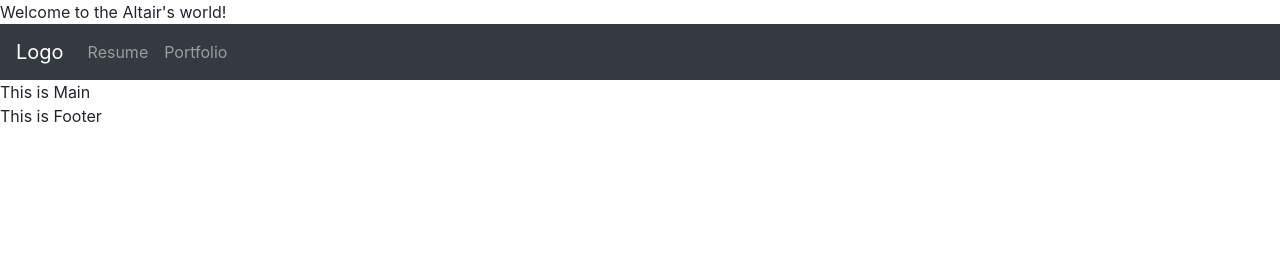
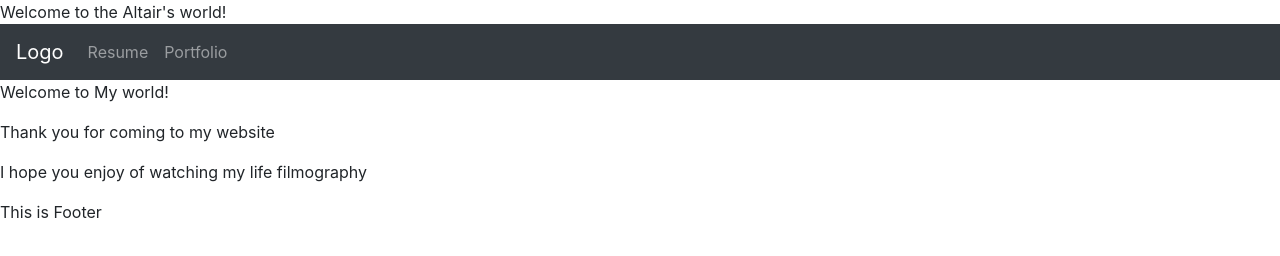
Before and after one commit to AltairWon/Summer_Project_2020, a plain HTML site: page index.html in a window 1280 px wide. Drawn offline with nearby package versions, Linux system fonts and the light colour scheme.

Commit message:
Update index.html

```diff
--- a/index.html
+++ b/index.html
@@ -25,7 +25,9 @@
         </div>
         </nav>
     <main>
-        This is Main
+        <p>Welcome to My world!</p>
+        <p>Thank you for coming to my website</p>
+        <p>I hope you enjoy of watching my life filmography</p>
     </main>
     <footer>
         This is Footer
```
